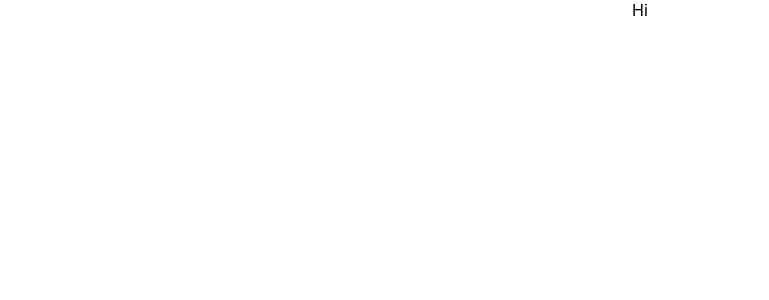
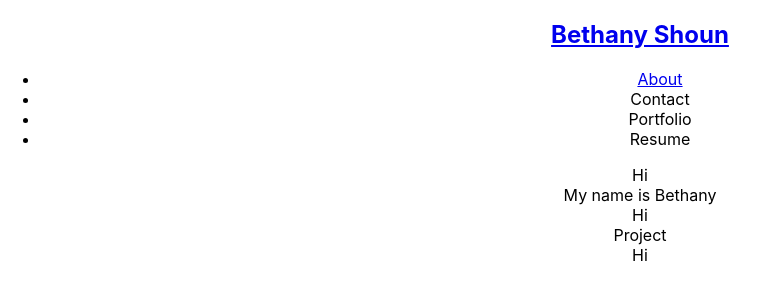
Before and after one commit to bethanyshoun/react-portfolio, a React (Create React App) app: page / in a window 1280 px wide. Shown: the top 300 px of the page, without its empty margins (0-769 px from the left). Built offline with nearby package versions, Linux system fonts and the light colour scheme.

Commit message:
added additional required component folders and files

```diff
--- a/src/App.js
+++ b/src/App.js
@@ -1,11 +1,25 @@
 import './App.css';
 import Header from './components/Header';
+import About from './components/About';
+import Footer from './components/Footer';
+import Nav from './components/Nav';
+import Portfolio from './components/Portfolio';
+import Contact from './components/Contact';
 
 function App() {
   return (
     <div className="App">
+      <Nav />
       <Header name="Hello" />
+
+      <main>
+        <About />
+        <Contact></Contact>
+        <Portfolio></Portfolio>
+      </main>
+      <Footer />
     </div>
+
   );
 }
 
--- /dev/null
+++ b/src/components/About/index.js
@@ -0,0 +1,14 @@
+import React from 'react';
+
+
+const About = ({ name }) => {
+    console.log(name);
+    return (
+        <header>
+           My name is Bethany
+        </header>
+    )
+
+}
+
+export default About;
--- /dev/null
+++ b/src/components/Contact/index.js
@@ -0,0 +1,13 @@
+import React from 'react';
+
+const Contact = ({ name }) => {
+    console.log(name);
+    return (
+        <header>
+            Hi
+        </header>
+    )
+
+}
+
+export default Contact;
--- /dev/null
+++ b/src/components/Footer/index.js
@@ -0,0 +1,13 @@
+import React from 'react';
+
+const Header = ({ name }) => {
+    console.log(name);
+    return (
+        <header>
+            Hi
+        </header>
+    )
+
+}
+
+export default Header;
--- /dev/null
+++ b/src/components/Nav/index.js
@@ -0,0 +1,72 @@
+import React from "react";
+
+
+function Nav(props) {
+    const {
+      categories = [],
+      setCurrentCategory,
+      currentCategory,
+      contactSelected,
+      setContactSelected
+    } = props;
+
+
+    const handleClick = (item) => {
+      console.log(item);
+      return item;
+    };
+
+    return (
+      <header className="flex-row px-1">
+        <h2>
+          <a data-testid="link" href="/">
+            <span role="img"></span> Bethany Shoun
+          </a>
+        </h2>
+        <nav>
+          <ul className="flex-row">
+            <li className="mx-2">
+              <a data-testid="about" href="#about" onClick={() => setContactSelected(false)}>
+                About
+              </a>
+            </li>
+            <li className={`mx-2 ${contactSelected && 'navActive'}`}>
+              <span onClick={() => handleClick('Contact')}>
+                Contact
+              </span>
+            </li>
+            <li className={`mx-2 ${contactSelected && 'navActive'}`}>
+              <span onClick={() => handleClick('Portfolio')}>
+                Portfolio
+              </span>
+            </li>
+            <li className={`mx-2 ${contactSelected && 'navActive'}`}>
+              <span onClick={() => handleClick('Resume')}>
+                Resume
+              </span>
+            </li>
+            {categories.map((category) => (
+            <li
+              className={`mx-1 ${
+                currentCategory.name === category.name && !contactSelected && `navActive`
+                }`}
+              key={category.name}
+            >
+              <span
+                onClick={() => {
+                  setCurrentCategory(category);
+                  setContactSelected(false);
+                }}
+              >
+
+              </span>
+            </li>
+          ))}
+
+          </ul>
+        </nav>
+      </header>
+    );
+  }
+
+  export default Nav;
--- /dev/null
+++ b/src/components/Portfolio/index.js
@@ -0,0 +1,13 @@
+import React from 'react';
+
+const Project = ({ name }) => {
+    console.log(name);
+    return (
+        <header>
+            Project
+        </header>
+    )
+
+}
+
+export default Project;
```
Also changed, not shown: src/components/Resume/index.js (added).
